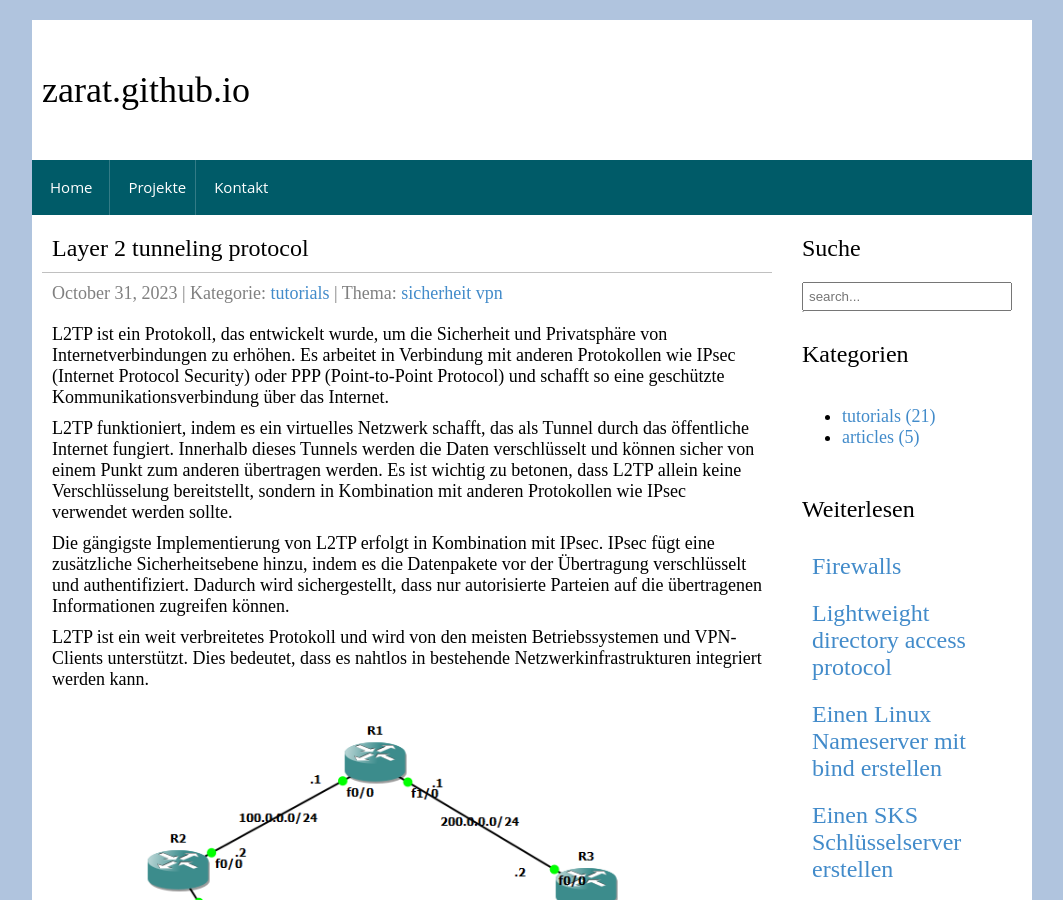
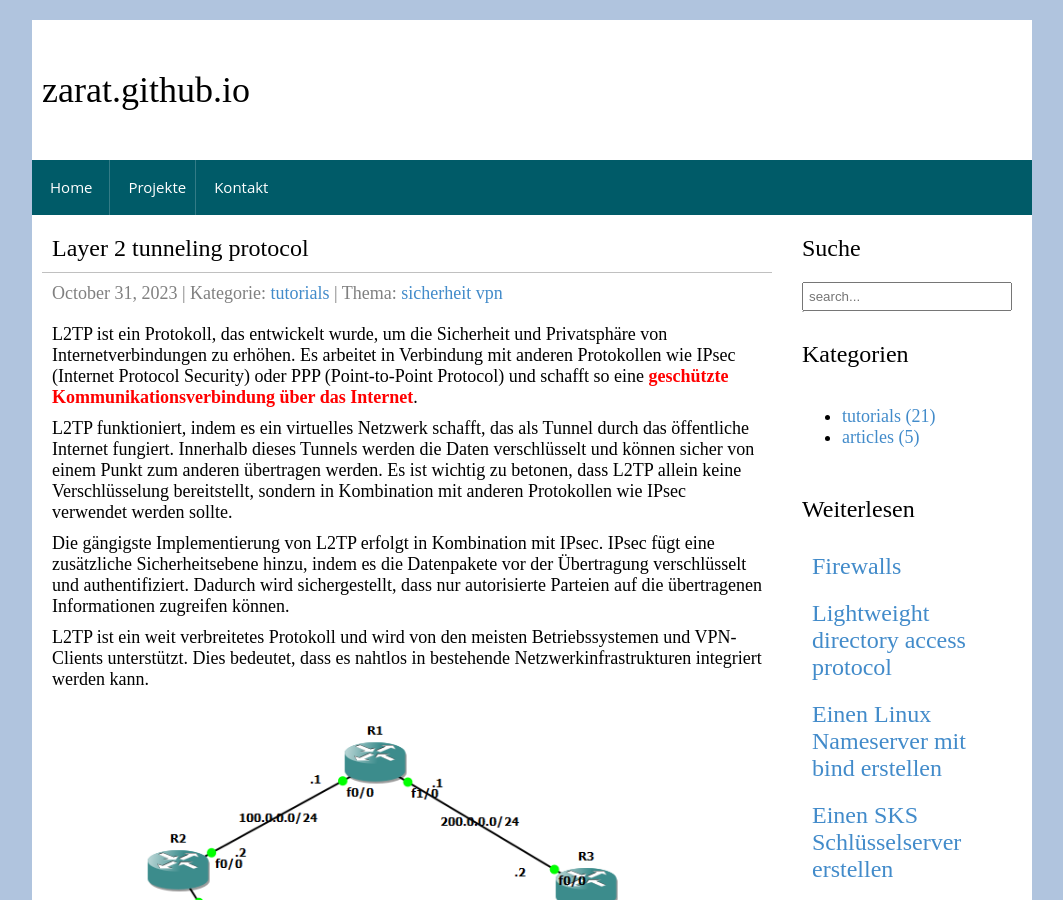
Before and after one commit to zarat/zarat.github.io, a Jekyll site: the page built from _posts/2023-10-31-l2tp.markdown, in a window 1280 px wide and 900 px high. Shown: the whole window, without its empty margins (108-1171 px from the left). Built offline with Jekyll 4.4.1, drawn with Linux system fonts in a browser that asks for light colours.

Commit message:
Update 2023-10-31-l2tp.markdown

```diff
--- a/_posts/2023-10-31-l2tp.markdown
+++ b/_posts/2023-10-31-l2tp.markdown
@@ -7,7 +7,7 @@ tags: sicherheit vpn
 permalink: /post/l2tp
 ---
 
-L2TP ist ein Protokoll, das entwickelt wurde, um die Sicherheit und Privatsphäre von Internetverbindungen zu erhöhen. Es arbeitet in Verbindung mit anderen Protokollen wie IPsec (Internet Protocol Security) oder PPP (Point-to-Point Protocol) und schafft so eine geschützte Kommunikationsverbindung über das Internet.
+L2TP ist ein Protokoll, das entwickelt wurde, um die Sicherheit und Privatsphäre von Internetverbindungen zu erhöhen. Es arbeitet in Verbindung mit anderen Protokollen wie IPsec (Internet Protocol Security) oder PPP (Point-to-Point Protocol) und schafft so eine <span style="color:red;font-weight:bold;">geschützte Kommunikationsverbindung über das Internet</span>.
 
 <!--excerpt_separator-->
 
```
